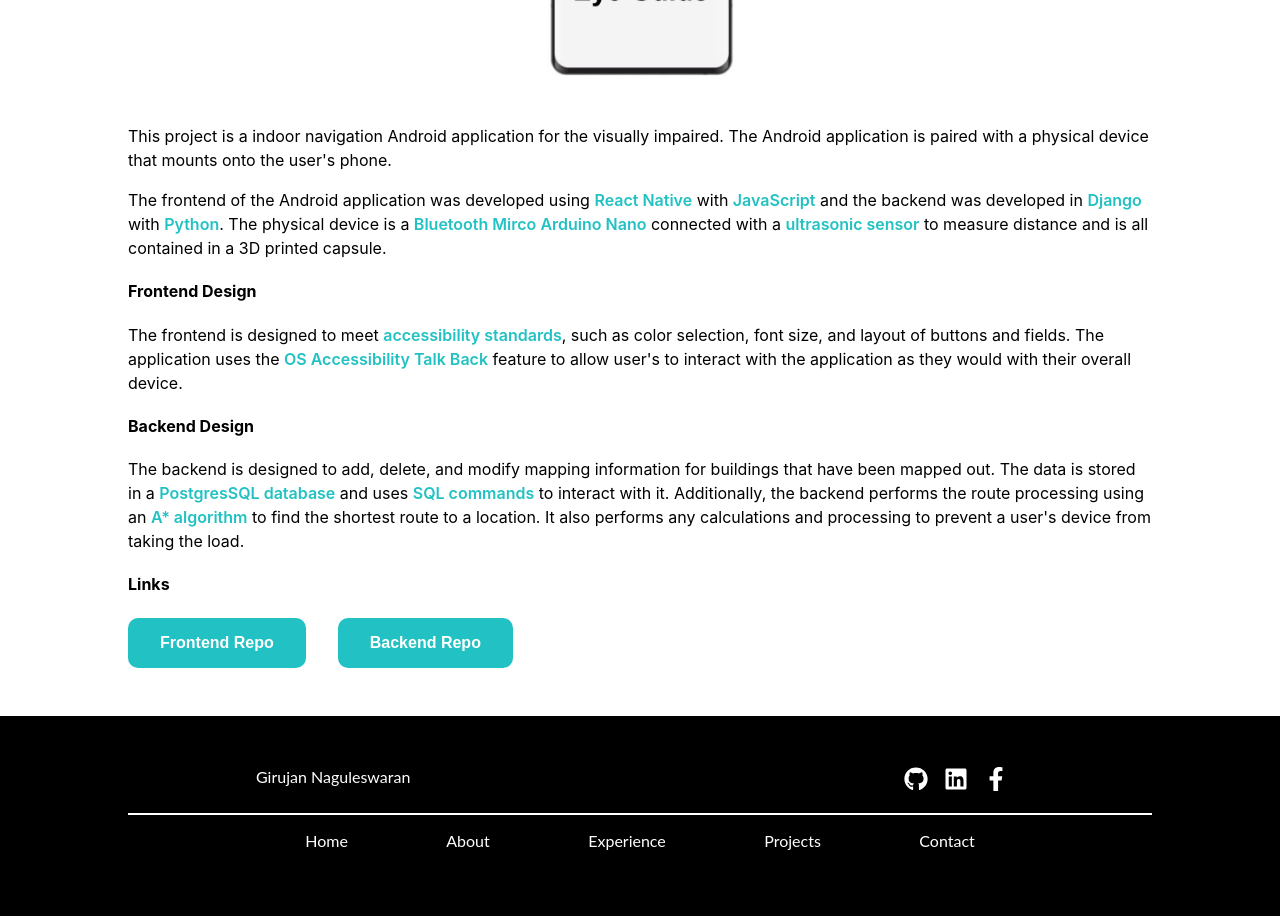
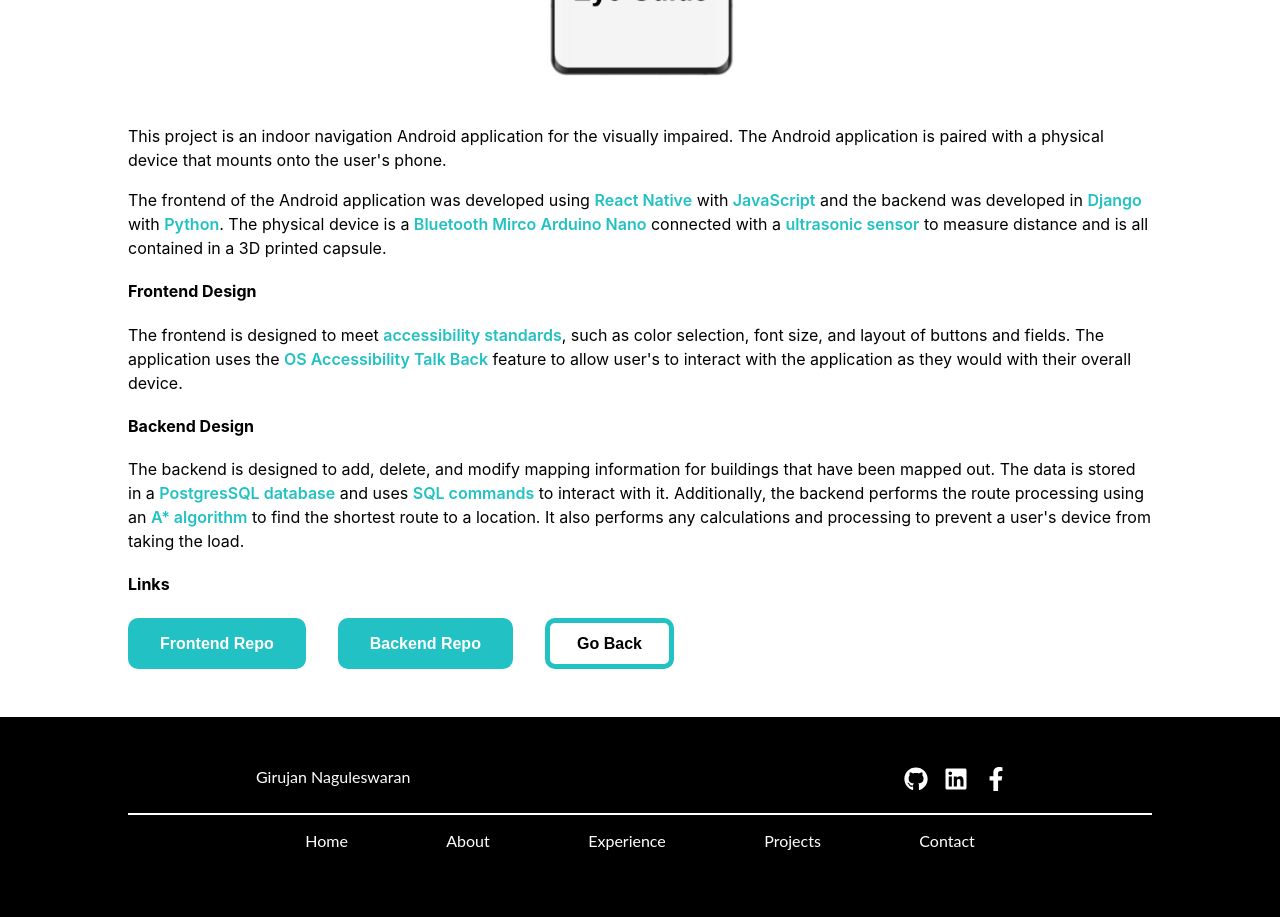
Before and after one commit to Girujan1998/Girujan1998.github.io, a React (Create React App) app: page /eyeguide in a window 1280 px wide. Shown: the part 1280-2197 px from the top of the page. Built offline with nearby package versions, Linux system fonts and the light colour scheme.

Commit message:
Fixing grammar and adding notification popups

```diff
--- a/package.json
+++ b/package.json
@@ -11,7 +11,8 @@
     "react-icons": "^5.5.0",
     "react-router-dom": "^7.2.0",
     "react-scripts": "5.0.1",
-    "react-scroll": "^1.9.3"
+    "react-scroll": "^1.9.3",
+    "react-toastify": "^11.0.5"
   },
   "scripts": {
     "predeploy": "npm run build",
--- a/src/components/ContactForm.js
+++ b/src/components/ContactForm.js
@@ -1,5 +1,7 @@
 import { useState } from "react";
 import "./ContactForm.css";
+
+import { Bounce, ToastContainer, toast } from 'react-toastify';
 
 const ContactForm = () => {
 
@@ -22,13 +24,40 @@
         if (data.success) {
             setResult("Form Submitted Successfully");
             event.target.reset();
+
+            toast.success(
+                'Message successfully sent!', {
+                    position: "top-center",
+                    autoClose: 5000,
+                    hideProgressBar: false,
+                    closeOnClick: false,
+                    pauseOnHover: true,
+                    draggable: true,
+                    progress: undefined,
+                    theme: "dark",
+                    transition: Bounce,
+                });
         } else {
             console.log("Error", data);
             setResult(data.message);
+
+            toast.error(
+                `Message failed to send. ${data.message}`, {
+                    position: "top-center",
+                    autoClose: 5000,
+                    hideProgressBar: false,
+                    closeOnClick: false,
+                    pauseOnHover: true,
+                    draggable: true,
+                    progress: undefined,
+                    theme: "dark",
+                    transition: Bounce,
+                });
         }
     };
 
     return (
+        <>
             <form onSubmit={onSubmit}>
                 <div className='input-field'>
                     <label>Name</label>
@@ -44,6 +73,8 @@
                 </div>
                 <button type='submit'>Send Message</button>
             </form>
+            <ToastContainer/>
+        </>
     )
 }
 
--- a/src/components/EmploymentCard.js
+++ b/src/components/EmploymentCard.js
@@ -11,7 +11,7 @@
                     {
                         experience.skills.map((skill) => {
                             return (
-                                <span>{skill}</span>
+                                <span key={skill}>{skill}</span>
                             )
                         })
                     }
--- a/src/components/NavBar.css
+++ b/src/components/NavBar.css
@@ -45,6 +45,10 @@
     text-decoration: underline 2px solid #22c1c3;
 }
 
+.navbar-right .nav-links .last-link:hover {
+    text-decoration: underline 2px solid #22c1c3;
+}
+
 .hamburger-button {
     display: none;
 }
--- a/src/components/SkillBlocks.js
+++ b/src/components/SkillBlocks.js
@@ -6,7 +6,7 @@
             {
                 skills.map((skill) => {
                     return (
-                        <span>{skill}</span>
+                        <span key={skill}>{skill}</span>
                     )
                 })
             }
--- a/src/pages/EyeGuide.css
+++ b/src/pages/EyeGuide.css
@@ -94,4 +94,21 @@
 .summary-container .resource-buttons-container {
     align-content: flex-start;
     justify-content: flex-start;
+    align-items: none;
 }
+
+.back-button {
+    border: 5px solid #22c1c3;
+    background-color: white;
+    color: black;
+    font-weight: 800;
+    font-size: 1rem;
+    border-radius: 10px;
+    padding: 0.7rem 1.7rem;
+    margin-bottom: 1rem;
+    cursor: pointer;
+}
+
+.back-button:hover {
+    background-color: #23ebee;
+}
--- a/src/pages/EyeGuide.js
+++ b/src/pages/EyeGuide.js
@@ -1,6 +1,7 @@
 import { useEffect } from "react";
 import Pill from "../components/Pill";
 import "./EyeGuide.css";
+import { useNavigate } from "react-router-dom";
 
 const logo = require('../assets/eye-guide-image.png');
 
@@ -13,6 +14,8 @@
     let routeChange = (path) => {
         window.open(path, "_blank")
     }
+
+    const navigate = useNavigate();
 
     return (
         <div className="eyeguide">
@@ -46,7 +49,7 @@
                     <img className='eye-guide-image' alt="Android phone screen with app homescreen" src={logo}></img>
                     <div className="summary-container">
                         <p>
-                            This project is a indoor navigation Android application
+                            This project is an indoor navigation Android application
                             for the visually impaired. The Android application is
                             paired with a physical device that mounts onto the user's
                             phone.
@@ -85,6 +88,9 @@
                             <button className='resource-button' onClick={() => routeChange("https://github.com/Girujan1998/EyeGuide-backend")}>
                                 Backend Repo
                             </button>
+                            <button className='back-button' onClick={() => navigate(-1)}>
+                                Go Back
+                            </button>
                         </div>
                     </div>
                 </div>
--- a/src/pages/Home.css
+++ b/src/pages/Home.css
@@ -94,6 +94,18 @@
     margin-bottom: 1rem;
     cursor: pointer;
     width: 8rem;
+}
+
+.home-section-button:hover {
+    background-color: #23ebee;
+    color: black;
+}
+
+.home-section-button a {
+    display: flex;
+    justify-content: center;
+    width: 100%;
+    height: 100%;
 }
 
 @media (max-width: 750px) {
--- a/src/pages/Home.js
+++ b/src/pages/Home.js
@@ -103,16 +103,16 @@
                         interactive, responsive, and accessible web pages.
                     </div>
                     <div className='home-buttons-container'>
-                        <div className='home-section-button'>
-                            <Link activeClass="active" smooth spy to="projects">
+                        <Link activeClass="active" smooth spy to="projects">
+                            <div className='home-section-button'>
                                 Projects
-                            </Link>
-                        </div>
-                        <div className='home-section-button'>
-                            <Link activeClass="active" smooth spy to="contact">
+                            </div>
+                        </Link>
+                        <Link activeClass="active" smooth spy to="contact">
+                            <div className='home-section-button'>
                                 Contact
-                            </Link>
-                        </div>
+                            </div>
+                        </Link>
                     </div>
                 </div>
             </section>
@@ -127,15 +127,15 @@
                         I'm a <span>Frontend and Fullstack Developer</span>, with experience working
                         on frontend facing websites and backend architecture.
                         I graduated from the <span>University of Waterloo</span> with a <span>Bachelor's Degree
-                            in Computer Engineering.</span>
+                        in Computer Engineering.</span>
                     </p>
                     <p>
-                        I am interested in career oppurtunities in <span>Web Development</span> where I have the
+                        I am interested in career opportunities in <span>Web Development</span> where I have the
                         oppurtuniy to contibute the knowledge I have garnered over
                         the years and learn new skills.
                     </p>
                     <p>
-                        If you have a oppurtunity that I would be a good fit for me, feel
+                        If you have a oppurtunity that matches my skill set, feel
                         free to contact me. If you would like to contact me, you can
                         Connect and Message me on <a href="https://www.linkedin.com/in/girujan/">LinkedIn</a>.
                         Additionally, if you would like to view my past and current
@@ -164,7 +164,7 @@
                         {
                             experiences.map((experience) => {
                                 return (
-                                    <EmploymentCard experience={experience} />
+                                    <EmploymentCard key={experience.company} experience={experience} />
                                 )
                             })
                         }
```
Also changed, not shown: 1 other file (tests, documents, lock files or other folders). Lines whose indentation alone changed are shown as unchanged.
